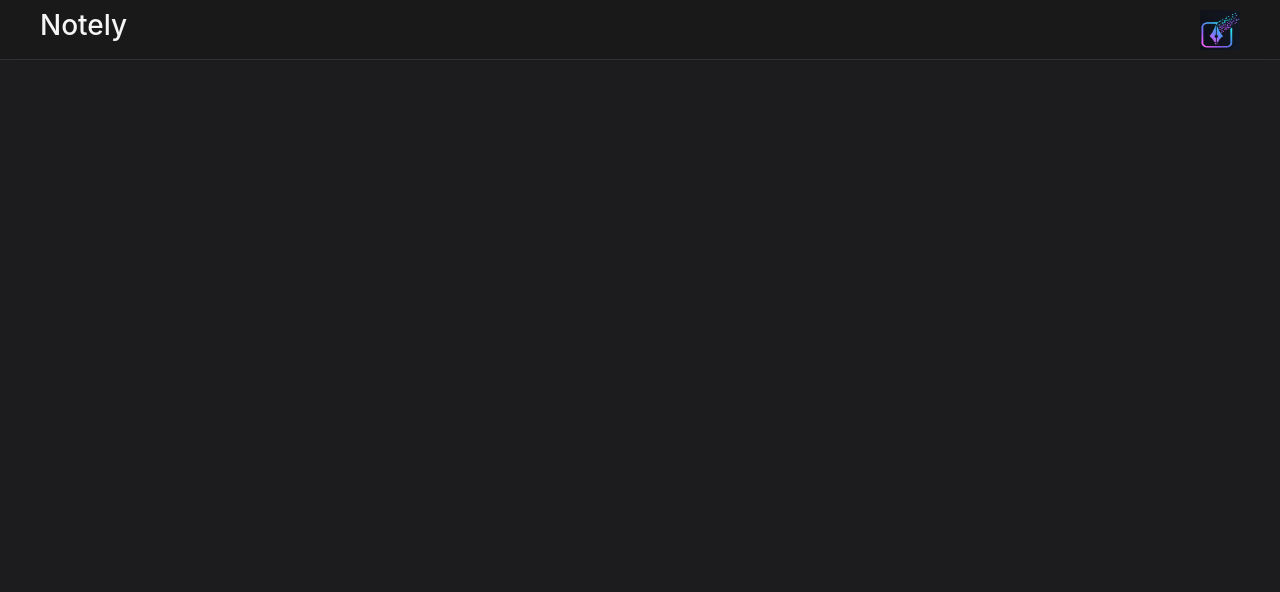
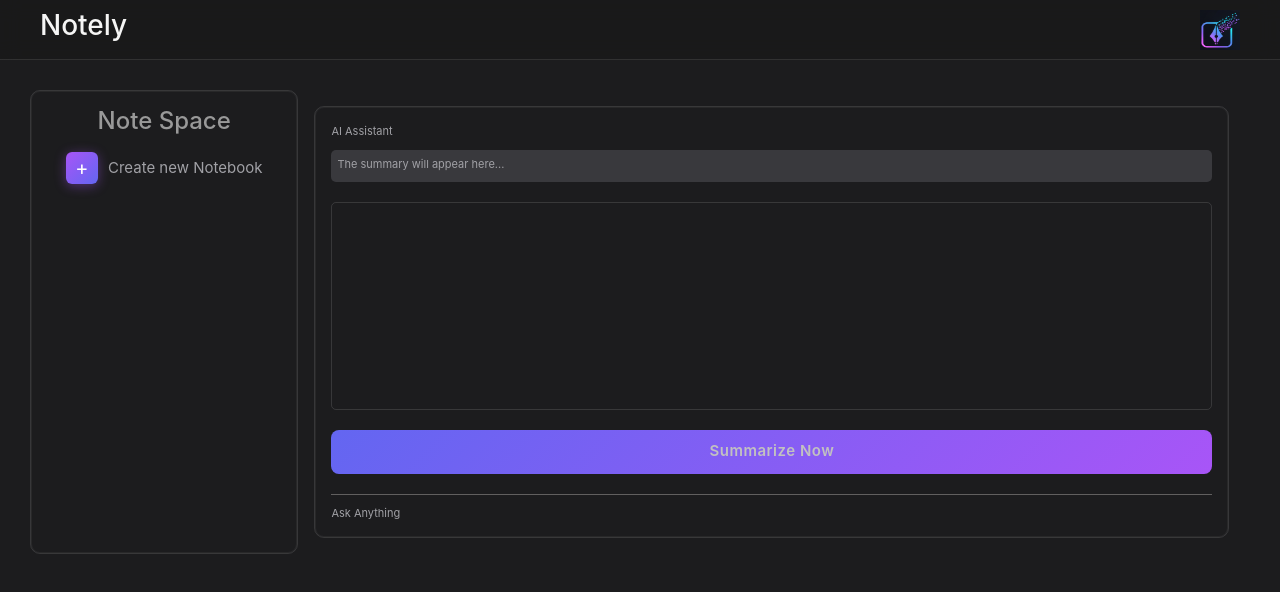
Before and after one commit to Nehajha098/Notebook-app-frontend, a React (Vite) app: page /dashboard in a window 1280 px wide. Before the commit this address had no page. Shown: the top 592 px of the page. Built offline with nearby package versions, Linux system fonts and the light colour scheme.

Commit message:
created dashboard

```diff
--- a/src/App.tsx
+++ b/src/App.tsx
@@ -1,7 +1,8 @@
-import { Routes, Route } from "react-router-dom";
-import Navbar from "./components/Navbar";
-import Form from "./components/Form";
-import Signup from "./components/Signup";
+import { Routes, Route } from "react-router-dom"
+import Navbar from "./components/Navbar"
+import Form from "./components/Form"
+import Signup from "./components/Signup"
+import Dashboard from "./components/Dashboard"
 
 function App() {
   return (
@@ -10,6 +11,7 @@ function App() {
       <Routes>
         <Route path="/" element={<Form />} />
         <Route path="/signup" element={<Signup />} />
+        <Route path="/dashboard" element={<Dashboard />}></Route>
       </Routes>
     </>
   );
--- /dev/null
+++ b/src/components/Dashboard components/Sidebar.tsx
@@ -0,0 +1,15 @@
+import "./sidebar.css";
+
+function Sidebar() {
+  return (
+    <div className="sidebar">
+      <h4 className="notespace">Note Space</h4>
+      <div className="newfiles">
+        <button className="addfiles">+</button>
+        <p>Create new Notebook</p>
+      </div>
+    </div>
+  );
+}
+
+export default Sidebar;
--- /dev/null
+++ b/src/components/Dashboard components/Workspace.tsx
@@ -0,0 +1,18 @@
+import "./workspace.css";
+
+function Workspace() {
+  return (
+    <div className="workspace">
+      <p>AI Assistant</p>
+      <div className="summaryhead">
+        <p>The summary will appear here...</p>
+      </div>
+      <div className="textbox"></div>
+      <button className="summarize">Summarize Now</button>
+      <div className="line"></div>
+      <p>Ask Anything</p>
+    </div>
+  );
+}
+
+export default Workspace;
--- /dev/null
+++ b/src/components/Dashboard components/sidebar.css
@@ -0,0 +1,40 @@
+.sidebar {
+  width: 22%;
+  padding: 16px;
+  overflow-y: auto;
+  border: 1px solid rgba(255, 255, 255, 0.12);
+  box-shadow: inset 0 0 0 1px rgba(255, 255, 255, 0.05);
+  border-radius: 10px;
+  text-align: center;
+}
+
+.notespace {
+    color: rgb(153, 153, 153);
+}
+
+.newfiles p {
+    margin-bottom: 0;
+    font-size: 15px;
+}
+
+.newfiles {
+    height: 3rem;
+    display: flex;
+    justify-content: center;
+    align-items: center;
+    gap: 10px;
+}
+
+.addfiles {
+    height: 2rem;
+    width: 2rem;
+    background: linear-gradient(135deg, #a855f7 0%, #6366f1 100%);
+    color: white;
+
+    /* Border & Corners */
+    border: none;
+    border-radius: 6px;
+    font-size: 20px;
+
+    box-shadow: 0 2px 12px rgba(168, 85, 247, 0.4);
+}
--- /dev/null
+++ b/src/components/Dashboard components/workspace.css
@@ -0,0 +1,56 @@
+.workspace {
+  height: 27rem;
+  width: 75%;
+  margin: 16px;
+  padding: 16px;
+  border: 1px solid rgba(255, 255, 255, 0.12);
+  box-shadow: inset 0 0 0 1px rgba(255, 255, 255, 0.05);
+  border-radius: 10px;
+}
+
+.summaryhead {
+    height: 2rem;
+    background-color: #39393d;
+    padding: 6px;
+    border-radius: 5px;
+    margin-bottom: 20px;
+}
+
+.workspace p {
+    margin-bottom: 10px;
+}
+
+.textbox {
+    height: 13rem;
+    padding: 10px;
+    border: 1px solid rgba(255, 255, 255, 0.12);
+    border-radius: 5px;
+    margin-bottom: 20px;
+}
+
+.summarize {
+    width: 100%;
+    height: 44px; /* Taller button feels more "premium" */
+    margin-bottom: 20px;
+    background: linear-gradient(135deg, #6366f1 0%, #a855f7 100%); /* Purple/Blue gradient */
+    color: rgb(194, 193, 193);
+    font-size: 15px;
+    font-weight: 600;
+    border: none;
+    border-radius: 8px;
+    cursor: pointer;
+    transition: all 0.3s ease;
+    letter-spacing: 0.5px;
+}
+
+.summarize:hover {
+    transform: translateY(-2px);
+    box-shadow: 0 10px 20px -10px #6366f1;
+    filter: brightness(1.1);
+}
+
+.line {
+    height: 1px;
+    background-color: rgb(97, 95, 95);
+    margin-bottom: 10px;
+}
--- /dev/null
+++ b/src/components/Dashboard.tsx
@@ -0,0 +1,14 @@
+import Sidebar from "./Dashboard components/Sidebar";
+import Workspace from "./Dashboard components/Workspace";
+import './dashboard.css'
+
+function Dashboard() {
+    return (
+        <div className="dashboard">
+            <Sidebar />
+            <Workspace />
+        </div>
+    );
+}
+
+export default Dashboard;
--- /dev/null
+++ b/src/components/dashboard.css
@@ -0,0 +1,6 @@
+.dashboard {
+    min-height: calc(100vh-60px);
+    margin-top: 60px;
+    padding: 30px;
+    display: flex;
+}
--- a/src/components/form.css
+++ b/src/components/form.css
@@ -1,5 +1,5 @@
 .body {
-    min-height: calc(100vh-60px);
+    height: 100vh;
     margin-top: 60px;
     display: flex;
     justify-content: center;
--- a/src/components/signup.css
+++ b/src/components/signup.css
@@ -1,5 +1,5 @@
 .body2 {
-    min-height: calc(100vh-60px);
+    height:100vh;
     margin-top: 60px;
     width: 100vw;
     display: flex;
```
